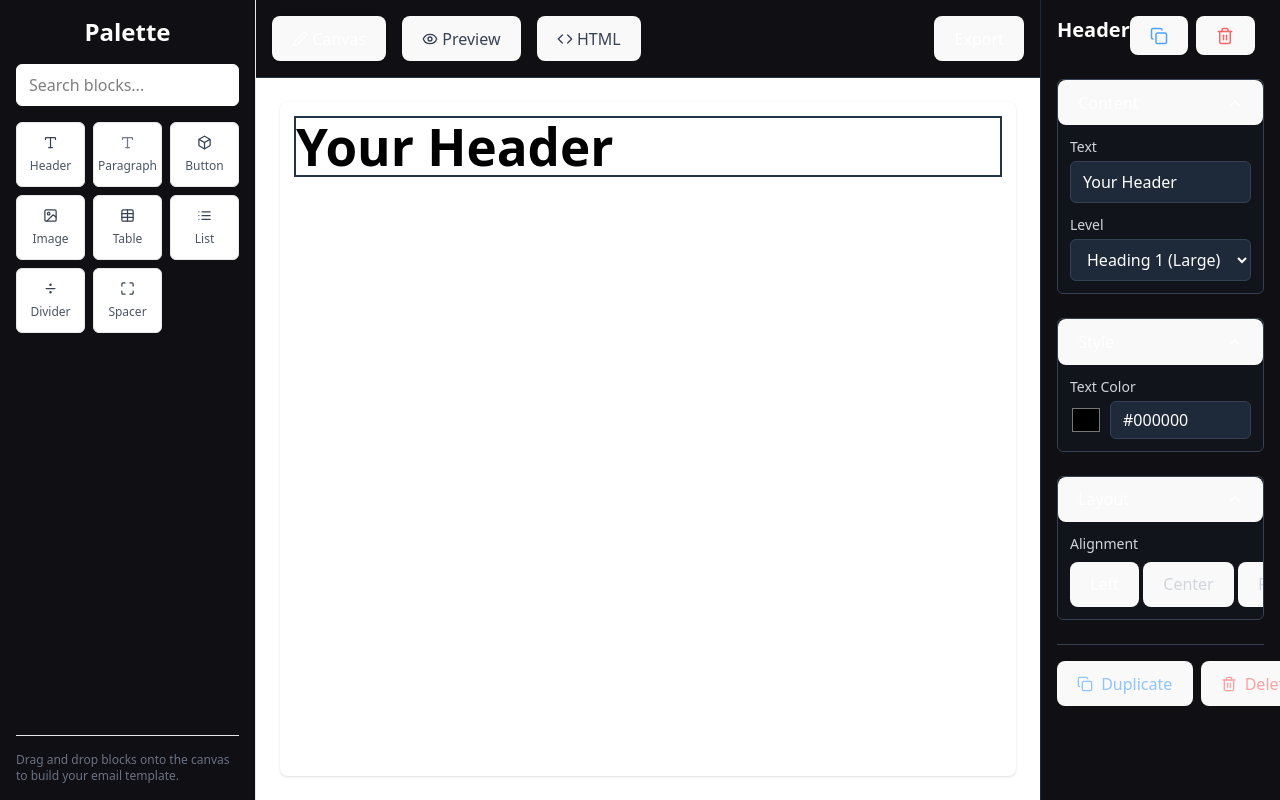
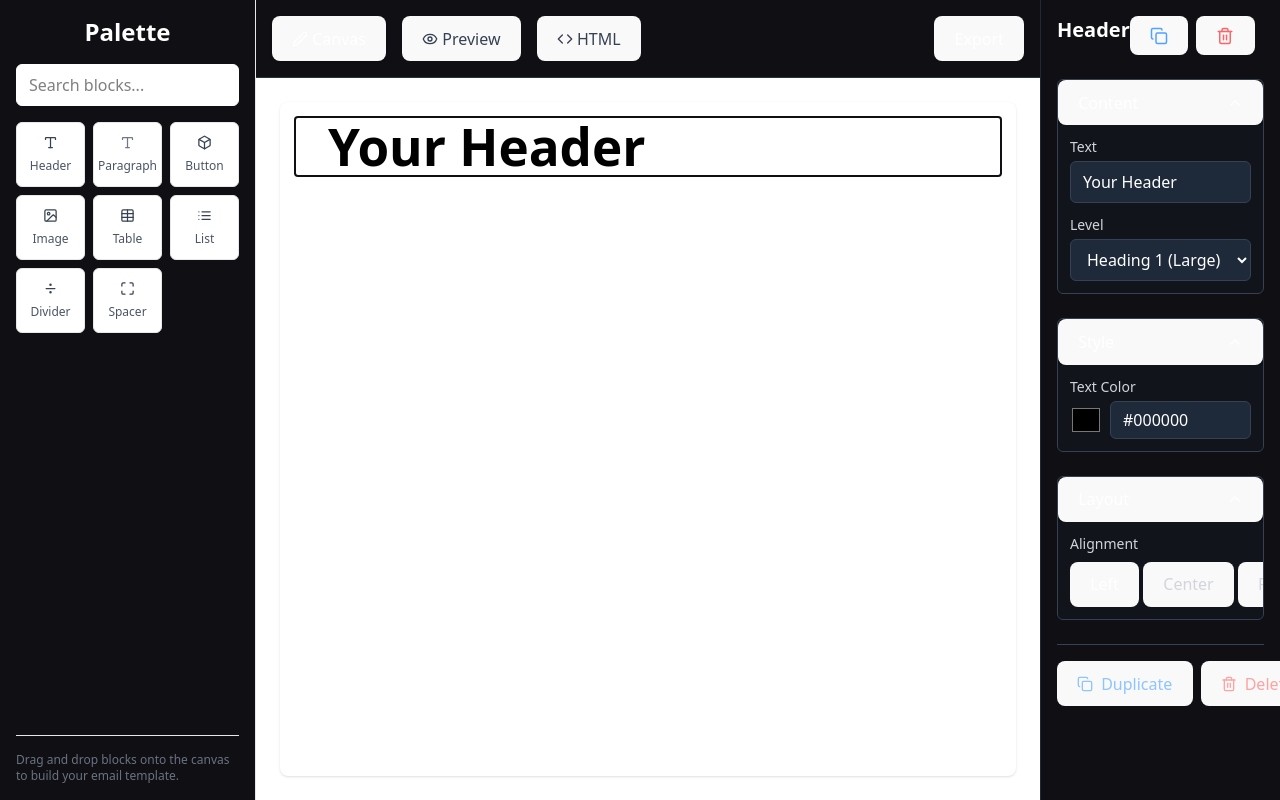
Before and after one commit to moboluwade/email-template-builder, a React (Vite) app: page / in a window 1280 px wide. Both pictures are taken after a click on the button "Header". Built offline with nearby package versions, Linux system fonts and the light colour scheme.

Commit message:
feat: add dnd-kit sortable package, add configure sortable for canvas mode

```diff
--- a/package.json
+++ b/package.json
@@ -14,11 +14,13 @@
   },
   "dependencies": {
     "@dnd-kit/core": "^6.3.1",
+    "@dnd-kit/sortable": "^10.0.0",
     "@tailwindcss/vite": "^4.1.5",
     "lucide-react": "^0.507.0",
     "motion": "^12.9.7",
     "react": "^19.1.0",
     "react-dom": "^19.1.0",
+    "react-syntax-highlighter": "^15.6.1",
     "zustand": "^5.0.4"
   },
   "devDependencies": {
@@ -34,6 +36,7 @@
     "@tailwindcss/postcss": "^4.1.5",
     "@types/react": "^19.1.2",
     "@types/react-dom": "^19.1.2",
+    "@types/react-syntax-highlighter": "^15",
     "@vitejs/plugin-react-swc": "^3.9.0",
     "@vitest/browser": "^3.1.3",
     "@vitest/coverage-v8": "^3.1.3",
--- a/src/components/editor/BlockRenderer.tsx
+++ b/src/components/editor/BlockRenderer.tsx
@@ -1,22 +1,42 @@
-import type { Block } from "@/stores/useTemplateStore"
+import type { Block } from "@/stores/useTemplateStore";
 
 interface BlockRendererProps {
-  block: Block
+  block: Block;
 }
 
 export function BlockRenderer({ block }: BlockRendererProps) {
   switch (block.type) {
     case "header":
       return (
-        <div style={{ color: block.content.color, textAlign: block.content.align as any }}>
-          {block.content.level === "h1" && <h1 className="text-2xl font-bold">{block.content.text}</h1>}
-          {block.content.level === "h2" && <h2 className="text-xl font-bold">{block.content.text}</h2>}
-          {block.content.level === "h3" && <h3 className="text-lg font-bold">{block.content.text}</h3>}
+        <div
+          style={{
+            color: block.content.color,
+            textAlign: block.content.align as any,
+          }}
+        >
+          {block.content.level === "h1" && (
+            <h1 className="text-2xl font-bold">{block.content.text}</h1>
+          )}
+          {block.content.level === "h2" && (
+            <h2 className="text-xl font-bold">{block.content.text}</h2>
+          )}
+          {block.content.level === "h3" && (
+            <h3 className="text-lg font-bold">{block.content.text}</h3>
+          )}
         </div>
-      )
+      );
 
     case "paragraph":
-      return <p style={{ color: block.content.color, textAlign: block.content.align as any }}>{block.content.text}</p>
+      return (
+        <p
+          style={{
+            color: block.content.color,
+            textAlign: block.content.align as any,
+          }}
+        >
+          {block.content.text}
+        </p>
+      );
 
     case "button":
       return (
@@ -31,7 +51,7 @@ export function BlockRenderer({ block }: BlockRendererProps) {
             {block.content.text}
           </button>
         </div>
-      )
+      );
 
     case "image":
       return (
@@ -44,12 +64,15 @@ export function BlockRenderer({ block }: BlockRendererProps) {
               className="max-w-full"
             />
           ) : (
-            <div className="bg-gray-200 flex items-center justify-center" style={{ width: "100%", height: "150px" }}>
+            <div
+              className="flex items-center justify-center bg-gray-200"
+              style={{ width: "100%", height: "150px" }}
+            >
               <span className="text-gray-500">Image Placeholder</span>
             </div>
           )}
         </div>
-      )
+      );
 
     case "divider":
       return (
@@ -59,25 +82,25 @@ export function BlockRenderer({ block }: BlockRendererProps) {
             margin: "1rem 0",
           }}
         />
-      )
+      );
 
     case "spacer":
-      return <div style={{ height: `${block.content.height}px` }}></div>
+      return <div style={{ height: `${block.content.height}px` }}></div>;
 
     case "list":
       return block.content.type === "ordered" ? (
-        <ol className="list-decimal pl-5">
+        <ol className="pl-5 list-decimal">
           {block.content.items.map((item: string, index: number) => (
             <li key={index}>{item}</li>
           ))}
         </ol>
       ) : (
-        <ul className="list-disc pl-5">
+        <ul className="pl-5 list-disc">
           {block.content.items.map((item: string, index: number) => (
             <li key={index}>{item}</li>
           ))}
         </ul>
-      )
+      );
 
     case "table":
       return (
@@ -86,7 +109,7 @@ export function BlockRenderer({ block }: BlockRendererProps) {
             {block.content.data.map((row: string[], rowIndex: number) => (
               <tr key={rowIndex}>
                 {row.map((cell: string, cellIndex: number) => (
-                  <td key={cellIndex} className="border border-gray-300 p-2">
+                  <td key={cellIndex} className="p-2 border border-gray-300">
                     {cell}
                   </td>
                 ))}
@@ -94,9 +117,9 @@ export function BlockRenderer({ block }: BlockRendererProps) {
             ))}
           </tbody>
         </table>
-      )
+      );
 
     default:
-      return <div>Unknown block type: {block.type}</div>
+      return <div>Unknown block type: {block.type}</div>;
   }
 }
--- a/src/components/editor/modes/canvasMode/CanvasMode.tsx
+++ b/src/components/editor/modes/canvasMode/CanvasMode.tsx
@@ -1,12 +1,68 @@
 import React from "react";
 import { BlockRenderer } from "../../BlockRenderer";
 import { useTemplateStore } from "@/stores/useTemplateStore";
+import { useSortable } from "@dnd-kit/sortable";
+import { CSS } from "@dnd-kit/utilities";
 import {
   closestCenter,
   DndContext,
   DragEndEvent,
   useDroppable,
 } from "@dnd-kit/core";
+import { GripVertical } from "lucide-react";
+
+// for sortable block component
+function SortableBlock({ block, index }: { block: any; index: number }) {
+  const { selectBlock, selectedBlockId } = useTemplateStore();
+  const {
+    attributes,
+    listeners,
+    setNodeRef,
+    transform,
+    transition,
+    isDragging,
+  } = useSortable({
+    id: block.id,
+    data: {
+      index,
+      block,
+    },
+  });
+
+  const style = {
+    transform: CSS.Transform.toString(transform),
+    transition,
+    opacity: isDragging ? 0.5 : 1,
+    position: "relative" as const,
+    zIndex: isDragging ? 1 : 0,
+  };
+
+  return (
+    <div
+      ref={setNodeRef}
+      style={style}
+      className={`mb-4 group ${
+        selectedBlockId === block.id
+          ? "ring-2 ring-[#0f0f14] rounded-xs"
+          : "hover:ring-2 hover:ring-gray-200"
+      }`}
+      onClick={() => selectBlock(block.id)}
+    >
+      <div className="relative">
+        <div
+          className="absolute top-0 bottom-0 left-0 flex items-center justify-center w-8 transition-opacity opacity-0 group-hover:opacity-100 cursor-grab"
+          {...attributes}
+          {...listeners}
+        >
+          <GripVertical size={16} className="text-gray-400" />
+        </div>
+        <div className="pl-8">
+          <BlockRenderer block={block} />
+        </div>
+      </div>
+    </div>
+  );
+}
 
 const CanvasMode = () => {
   const { blocks, mode, addBlock, selectBlock, selectedBlockId } =
@@ -42,19 +98,9 @@ const CanvasMode = () => {
               <p className="mt-2 text-sm">or click on a block in the palette</p>
             </div>
           ) : (
-            <div className="space-y-4">
-              {blocks.map((block) => (
-                <div
-                  key={block.id}
-                  className={`cursor-pointer ${
-                    selectedBlockId === block.id
-                      ? "ring-2 ring-primary"
-                      : "hover:ring-2 hover:ring-gray-200"
-                  }`}
-                  onClick={() => selectBlock(block.id)}
-                >
-                  <BlockRenderer block={block} />
-                </div>
+            <div>
+              {blocks.map((block, index) => (
+                <SortableBlock key={block.id} block={block} index={index} />
               ))}
             </div>
           )}
```
